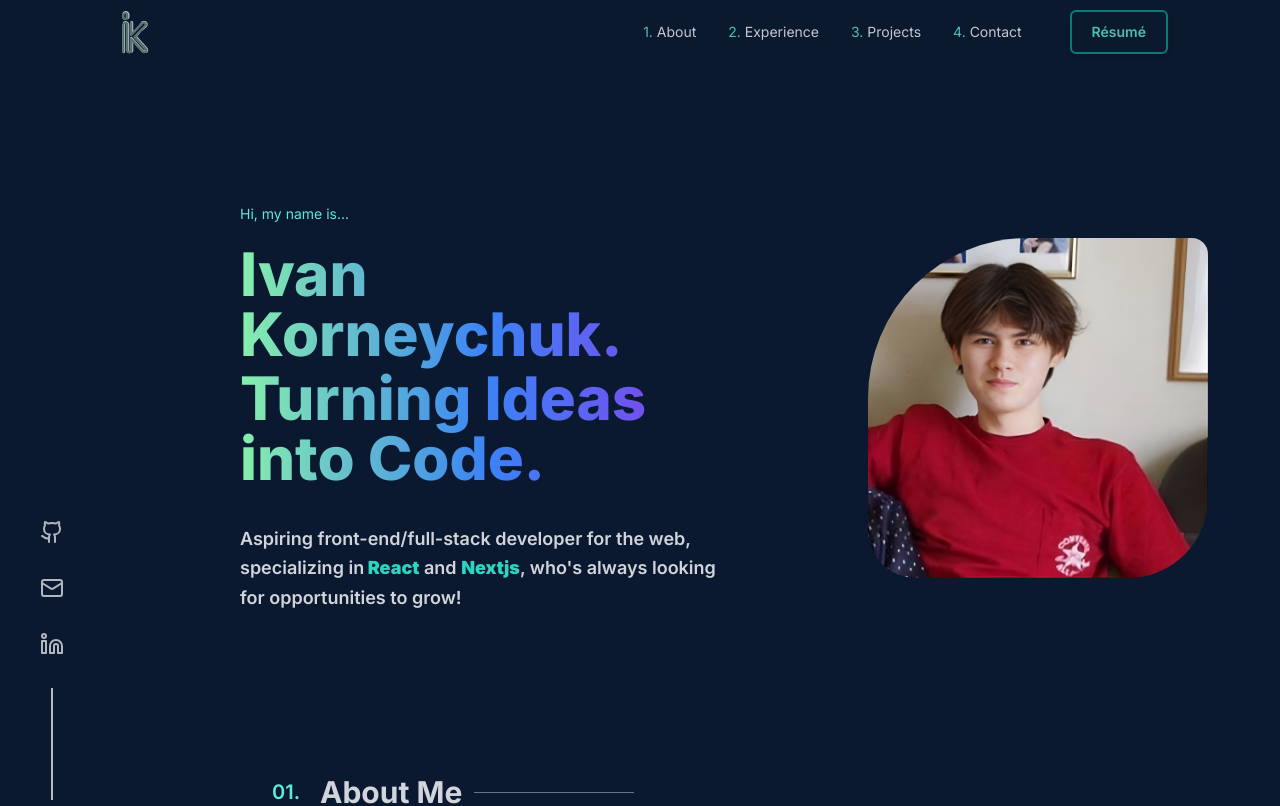
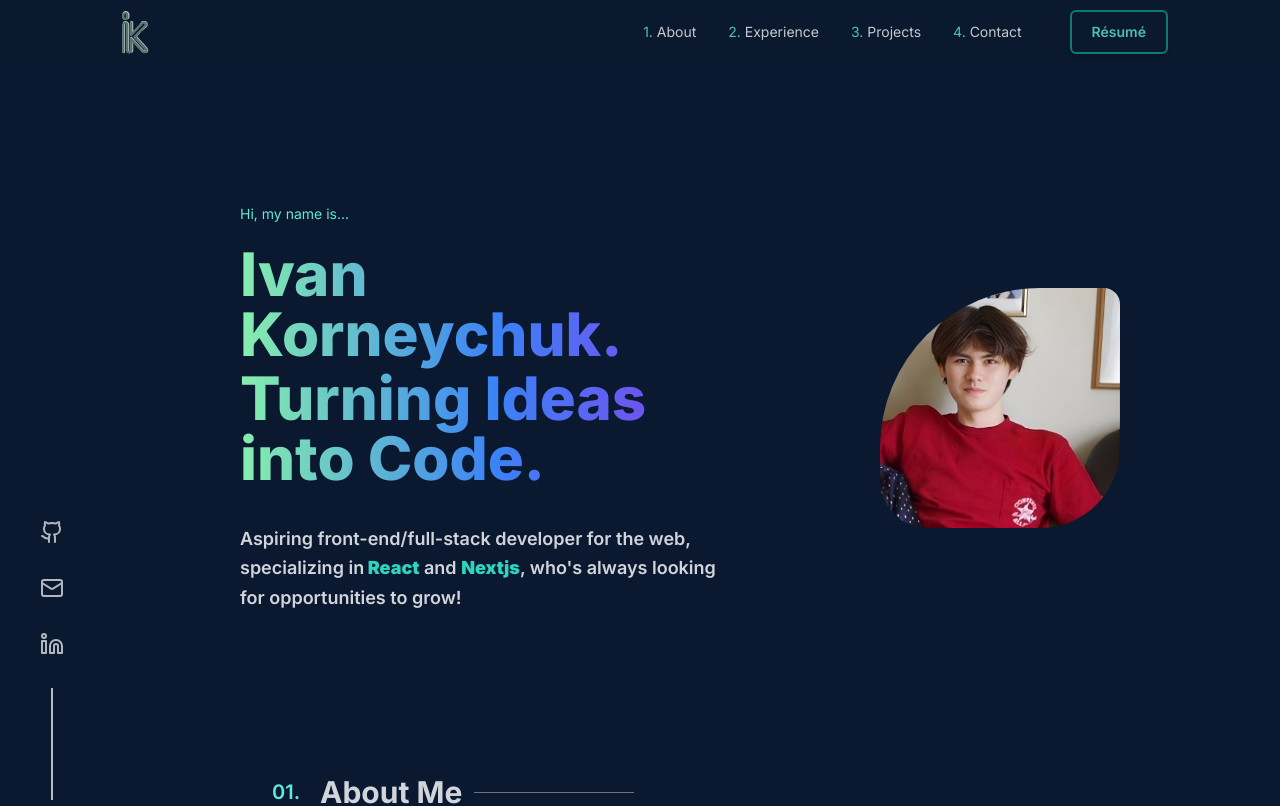
Before and after one commit to IvanKorne/portfolio, a Next.js app: page / in a window 1280 px wide. Shown: the top 806 px of the page. Built offline with nearby package versions, Linux system fonts and the light colour scheme; no server answers.

Commit message:
picture animation

```diff
--- a/app/_components/Intro.tsx
+++ b/app/_components/Intro.tsx
@@ -1,6 +1,8 @@
+"use client";
 import React from "react";
 import Image from "next/image";
 import photo from "../assets/Photo.jpeg";
+import { motion } from "framer-motion";
 
 const Intro = () => {
   return (
@@ -20,6 +22,7 @@ const Intro = () => {
             for opportunities to grow!
           </p>
         </div>
+        <motion.div whileHover={{ rotate: 360 }} transition={{ duration: 0.5 }}>
           <Image
             src={photo}
             alt="portrait"
@@ -27,6 +30,7 @@ const Intro = () => {
             height={340}
             className="rounded-tl-[10rem] rounded-tr-[1rem] rounded-bl-[3rem] rounded-br-[5rem]  "
           />
+        </motion.div>
       </div>
     </section>
   );
```
Lines whose indentation alone changed are shown as unchanged.
